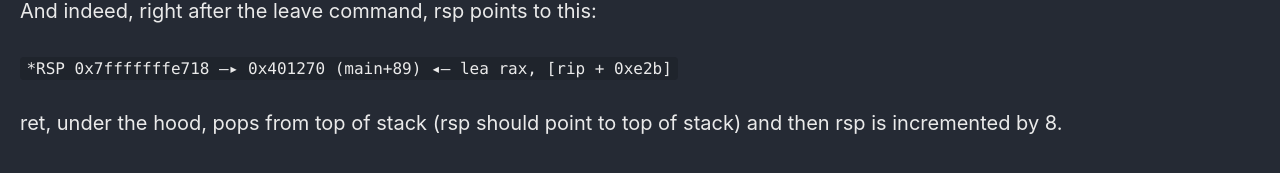
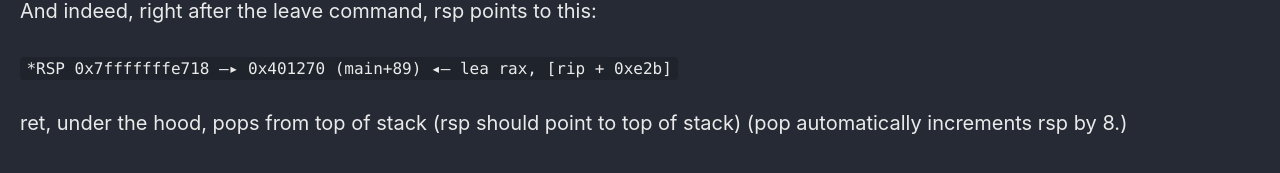
Before and after one commit to Connor-McCartney/Connor-McCartney.github.io, a Jekyll site: the page built from _pages/misc/pwn.md, in a window 1280 px wide and 900 px high, scrolled down 32597 px. Shown: the part 706-879 px from the top of the window. Built offline with Jekyll 4.4.1, drawn with Linux system fonts in a browser that asks for light colours; cached includes are drawn as plain includes.

Commit message:
Update pwn.md

```diff
--- a/_pages/misc/pwn.md
+++ b/_pages/misc/pwn.md
@@ -1359,4 +1359,4 @@ And indeed, right after the leave command, rsp points to this:
 
 `*RSP  0x7fffffffe718 —▸ 0x401270 (main+89) ◂— lea rax, [rip + 0xe2b]`
 
-ret, under the hood, pops from top of stack (rsp should point to top of stack) and then rsp is incremented by 8.
+ret, under the hood, pops from top of stack (rsp should point to top of stack) (pop automatically increments rsp by 8.)
```
